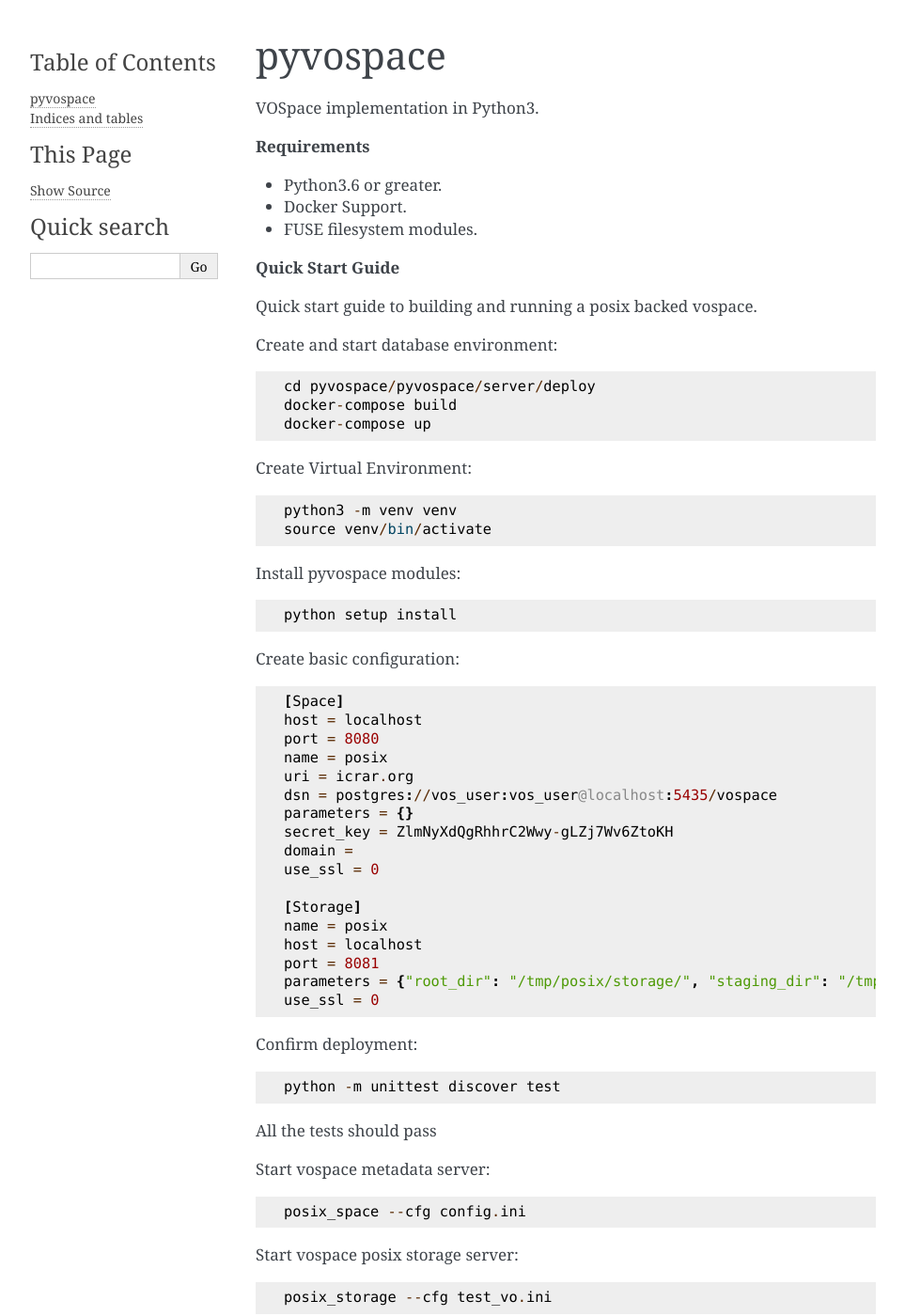
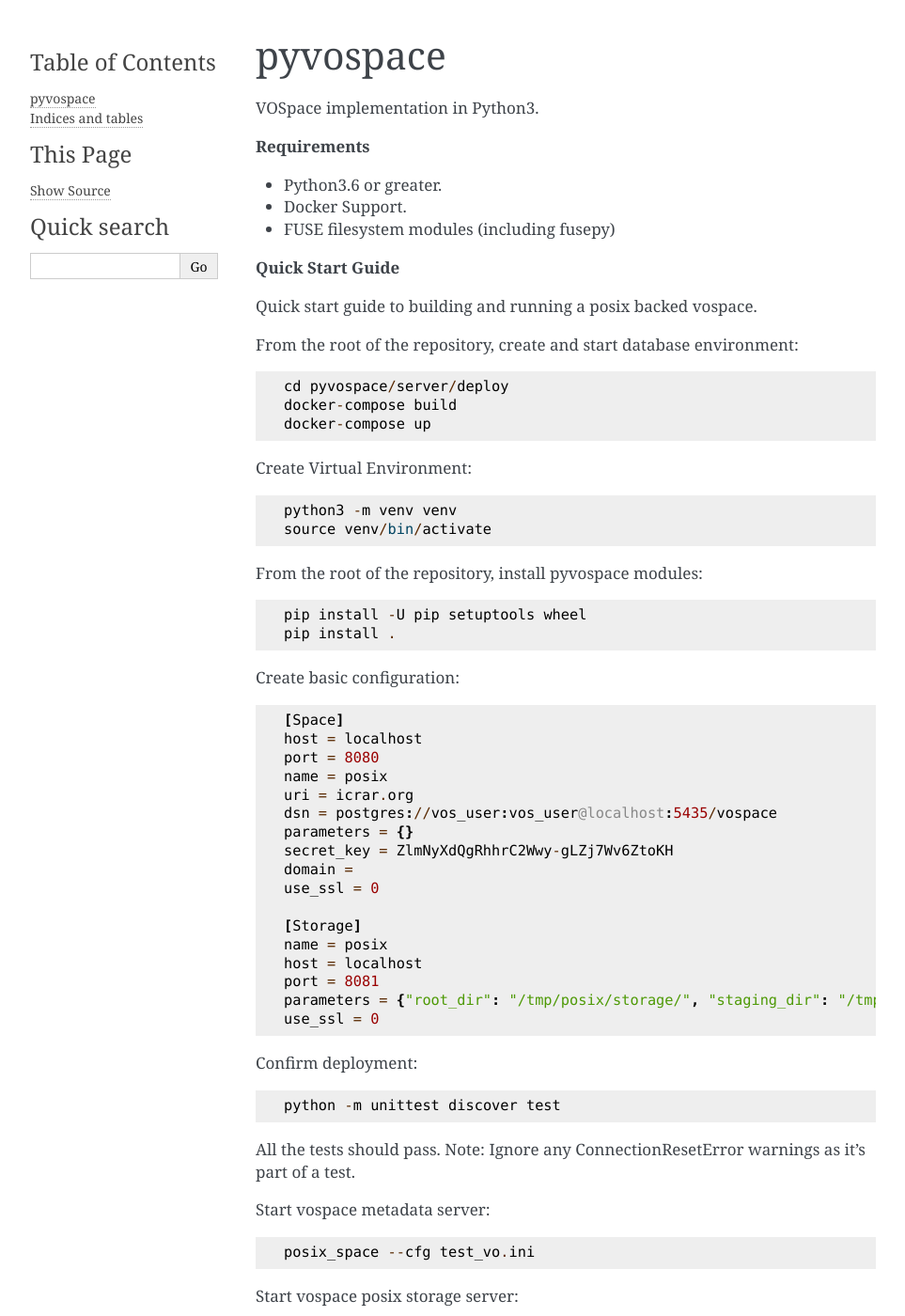
Before and after one commit to ICRAR/pyvospace, a Sphinx documentation site: the page built from docs/index.rst, in a window 1280 px wide and 1400 px high. Shown: the whole window at 94% size, without its empty margins (148-1111 px from the left). Built offline with Sphinx 7.4.7, drawn with Linux system fonts in a browser that asks for light colours; some of the changed text lies outside the part shown.

Commit message:
Updated documentation based on Rods feedback.

```diff
--- a/docs/advanced.rst
+++ b/docs/advanced.rst
@@ -80,6 +80,9 @@
     * uri: uri base for the space.
     * dsn: connection string to the database.
     * parameters: any customs parameters defined by the implementor of the space (json string)
+    * use_ssl: use https (1: yes, 0: no)
+    * cert_file: SSL certificate file.
+    * key_file = SSL key file.
 
 **[Storage]**
 
@@ -90,6 +93,8 @@
     * name: name of the space (unique).
     * parameters: any customs parameters defined by the implementor of the space (json string)
     * use_ssl: use https (1: yes, 0: no)
+    * cert_file: SSL certificate file.
+    * key_file = SSL key file.
 
 Configuration Example::
 
@@ -100,6 +105,7 @@
    uri = icrar.org
    dsn = postgres://vos_user:vos_user@localhost:5435/vospace
    parameters = {}
+   use_ssl = 0
 
    [Storage]
    name = posix
--- a/docs/index.rst
+++ b/docs/index.rst
@@ -12,15 +12,15 @@
 
 - Python3.6 or greater.
 - Docker Support.
-- FUSE filesystem modules.
+- FUSE filesystem modules (including fusepy)
 
 **Quick Start Guide**
 
 Quick start guide to building and running a posix backed vospace.
 
-Create and start database environment::
+From the root of the repository, create and start database environment::
 
-   cd pyvospace/pyvospace/server/deploy
+   cd pyvospace/server/deploy
    docker-compose build
    docker-compose up
 
@@ -29,10 +29,10 @@
    python3 -m venv venv
    source venv/bin/activate
 
-Install pyvospace modules::
+From the root of the repository, install pyvospace modules::
 
-   python setup install
-
+   pip install -U pip setuptools wheel
+   pip install .
 
 Create basic configuration::
 
@@ -58,15 +58,19 @@
 
    python -m unittest discover test
 
-All the tests should pass
+All the tests should pass. Note: Ignore any ConnectionResetError warnings as it's part of a test.
 
 Start vospace metadata server::
 
-   posix_space --cfg config.ini
+   posix_space --cfg test_vo.ini
 
 Start vospace posix storage server::
 
    posix_storage --cfg test_vo.ini
+
+Install appropriate FUSE libraries for your platform, then install fusepy::
+
+   pip install fusepy
 
 Start FUSE posix client::
 
```
Also changed, not shown: other parts of docs/index.rst (+1 -0 lines), README.md (+19 -8 lines).
